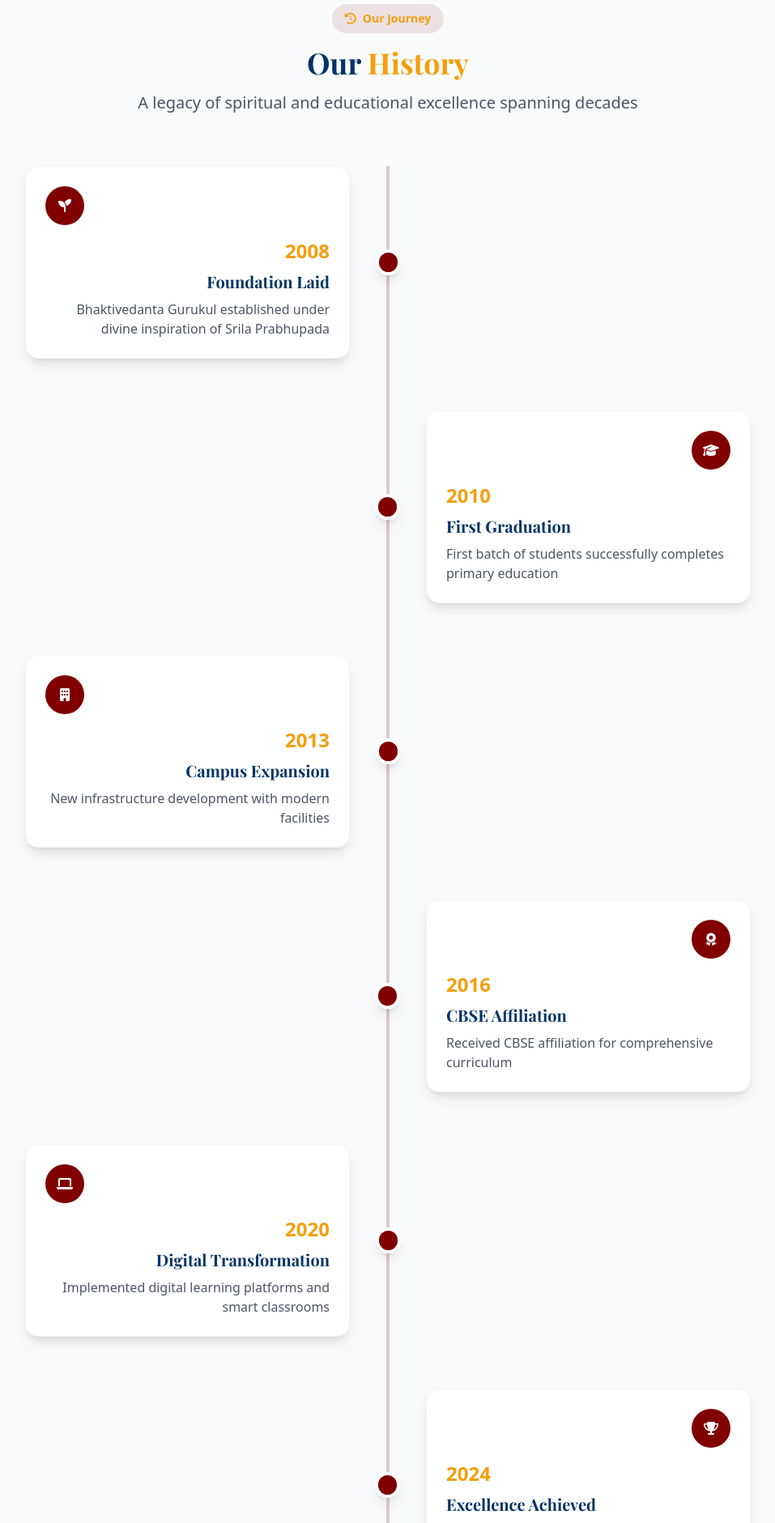
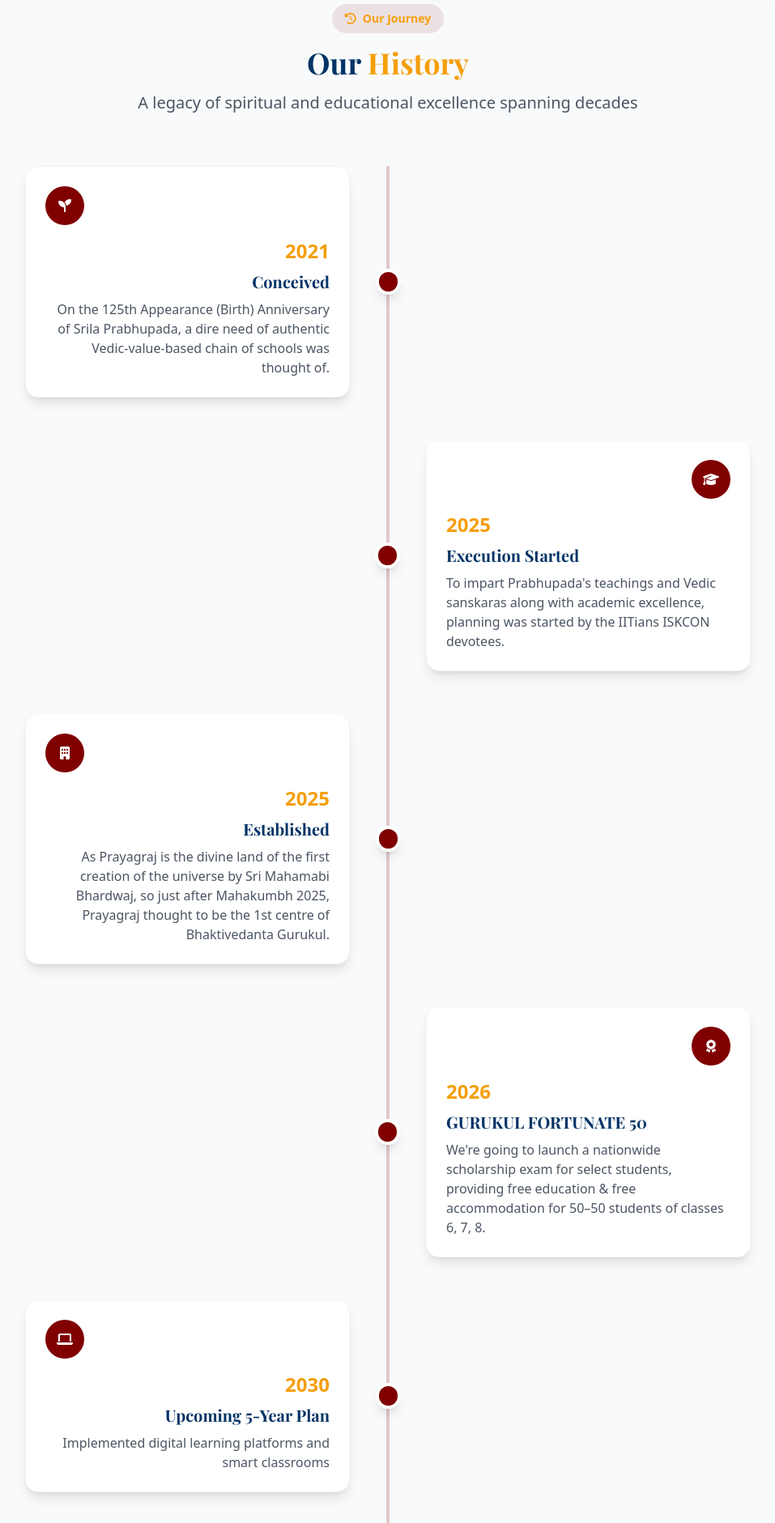
Before and after one commit to sdCodex/bvg-update, a PHP site: page /about.php in a window 1280 px wide. Shown: the part 1680-3561 px from the top of the page at 81% size, without its empty margins (161-1118 px from the left). Run offline with PHP 8.4, Linux system fonts and the light colour scheme; some libraries are stand-ins or nearby versions.

Commit message:
correct path and content

```diff
--- a/about.php
+++ b/about.php
@@ -113,15 +113,15 @@
     <div class="max-w-7xl mx-auto px-4">
         <div class="grid grid-cols-2 md:grid-cols-4 gap-8">
             <div class="text-center fade-in-up">
-                <div class="text-3xl md:text-4xl font-bold text-accent mb-2">500+</div>
+                <div class="text-3xl md:text-4xl font-bold text-accent mb-2">50+</div>
                 <div class="text-secondary font-medium">Students Enrolled</div>
             </div>
             <div class="text-center fade-in-up">
-                <div class="text-3xl md:text-4xl font-bold text-accent mb-2">50+</div>
+                <div class="text-3xl md:text-4xl font-bold text-accent mb-2">20+</div>
                 <div class="text-secondary font-medium">Expert Faculty</div>
             </div>
             <div class="text-center fade-in-up">
-                <div class="text-3xl md:text-4xl font-bold text-accent mb-2">15+</div>
+                <div class="text-3xl md:text-4xl font-bold text-accent mb-2">5+</div>
                 <div class="text-secondary font-medium">Years Experience</div>
             </div>
             <div class="text-center fade-in-up">
@@ -241,59 +241,68 @@
         <!-- Timeline -->
         <div class="max-w-4xl mx-auto">
             <div class="relative">
-                <!-- Timeline Line -->
-                <div class="absolute left-1/2 transform -translate-x-1/2 w-1 bg-accent/20 h-full"></div>
+                <!-- Timeline Line - Hidden on mobile -->
+                <div class="hidden md:block absolute left-1/2 transform -translate-x-1/2 w-1 bg-accent/20 h-full"></div>
 
                 <?php
                 $timeline_events = [
                     [
-                        'year' => '2008',
-                        'title' => 'Foundation Laid',
-                        'description' => 'Bhaktivedanta Gurukul established under divine inspiration of Srila Prabhupada',
+                        'year' => '2021',
+                        'title' => 'Conceived',
+                        'description' => 'On the 125th Appearance (Birth) Anniversary of Srila Prabhupada, a dire need of authentic Vedic-value-based chain of schools was thought of.',
                         'icon' => 'fas fa-seedling',
                         'side' => 'left'
                     ],
                     [
-                        'year' => '2010',
-                        'title' => 'First Graduation',
-                        'description' => 'First batch of students successfully completes primary education',
+                        'year' => '2025',
+                        'title' => 'Execution Started',
+                        'description' => 'To impart Prabhupada\'s teachings and Vedic sanskaras along with academic excellence, planning was started by the IITians ISKCON devotees.',
                         'icon' => 'fas fa-graduation-cap',
                         'side' => 'right'
                     ],
                     [
-                        'year' => '2013',
-                        'title' => 'Campus Expansion',
-                        'description' => 'New infrastructure development with modern facilities',
+                        'year' => '2025',
+                        'title' => 'Established',
+                        'description' => 'As Prayagraj is the divine land of the first creation of the universe by Sri Mahamabi Bhardwaj, so just after Mahakumbh 2025, Prayagraj thought to be the 1st centre of Bhaktivedanta Gurukul.',
                         'icon' => 'fas fa-building',
                         'side' => 'left'
                     ],
                     [
-                        'year' => '2016',
-                        'title' => 'CBSE Affiliation',
-                        'description' => 'Received CBSE affiliation for comprehensive curriculum',
+                        'year' => '2026',
+                        'title' => 'GURUKUL FORTUNATE 50',
+                        'description' => 'We\'re going to launch a nationwide scholarship exam for select students, providing free education & free accommodation for 50–50 students of classes 6, 7, 8.',
                         'icon' => 'fas fa-award',
                         'side' => 'right'
                     ],
                     [
-                        'year' => '2020',
-                        'title' => 'Digital Transformation',
+                        'year' => '2030',
+                        'title' => 'Upcoming 5-Year Plan',
                         'description' => 'Implemented digital learning platforms and smart classrooms',
                         'icon' => 'fas fa-laptop',
                         'side' => 'left'
                     ],
                     [
-                        'year' => '2024',
-                        'title' => 'Excellence Achieved',
-                        'description' => 'Recognized as leading institution for holistic education',
+                        'year' => '2050',
+                        'title' => 'Upcoming 25-Year Plan',
+                        'description' => 'To have presence of Bhaktivedanta Gurukul in every state of Bharat.',
                         'icon' => 'fas fa-trophy',
                         'side' => 'right'
+                    ],
+                    [
+                        'year' => '2096',
+                        'title' => 'AIM Offering to Srila Prabhupada on his 200th Birth Anniversary (Vyasa Puja)',
+                        'description' => 'To have a branch of Bhaktivedanta Gurukul in every district of Bharat (India).',
+                        'icon' => 'fas fa-trophy',
+                        'side' => 'left'
                     ]
                 ];
 
                 foreach ($timeline_events as $index => $event):
                 ?>
-                <div class="relative mb-12 fade-in-up pb-4">
-                    <div class="flex items-center w-full <?php echo $event['side'] === 'left' ? 'flex-row' : 'flex-row-reverse'; ?>">
+                <!-- Timeline Item -->
+                <div class="relative mb-8 fade-in-up">
+                    <!-- Desktop Layout -->
+                    <div class="hidden md:flex items-center w-full pb-5 <?php echo $event['side'] === 'left' ? 'flex-row' : 'flex-row-reverse'; ?>">
                         <div class="w-1/2 <?php echo $event['side'] === 'left' ? 'pr-8 text-right' : 'pl-8'; ?>">
                             <div class="bg-white rounded-2xl shadow-lg p-6 border border-gray-100 hover-lift">
                                 <div class="w-12 h-12 bg-accent rounded-full flex items-center justify-center mb-4 mx-<?php echo $event['side'] === 'left' ? 'auto ml-0' : 'auto mr-0'; ?>">
@@ -306,6 +315,33 @@
                         </div>
                         <div class="w-8 h-8 bg-accent rounded-full border-4 border-white shadow-lg z-10"></div>
                         <div class="w-1/2"></div>
+                    </div>
+
+                    <!-- Mobile Layout - Simple and Clean -->
+                    <div class="md:hidden w-full">
+                        <div class="flex items-start">
+                            <!-- Timeline Dot and Line -->
+                            <div class="flex flex-col items-center w-8 mr-4 flex-shrink-0">
+                                <div class="w-6 h-6 bg-accent rounded-full border-2 border-white shadow-md z-10"></div>
+                                <?php if($index < count($timeline_events) - 1): ?>
+                                <div class="w-1 bg-accent/20 flex-grow mt-2"></div>
+                                <?php endif; ?>
+                            </div>
+
+                            <!-- Content -->
+                            <div class="flex-1 bg-white rounded-xl shadow-md p-4 border border-gray-100 mb-4">
+                                <div class="flex items-start mb-3">
+                                    <div class="w-8 h-8 bg-accent rounded-full flex items-center justify-center mr-3 flex-shrink-0 mt-1">
+                                        <i class="<?php echo $event['icon']; ?> text-white text-xs"></i>
+                                    </div>
+                                    <div class="flex-1">
+                                        <div class="text-lg font-bold text-accent mb-1"><?php echo $event['year']; ?></div>
+                                        <h3 class="font-serif text-base font-bold text-primary mb-2"><?php echo $event['title']; ?></h3>
+                                        <p class="text-gray-600 text-sm leading-relaxed"><?php echo $event['description']; ?></p>
+                                    </div>
+                                </div>
+                            </div>
+                        </div>
                     </div>
                 </div>
                 <?php endforeach; ?>
@@ -446,12 +482,12 @@
                 <div class="rounded-2xl overflow-hidden shadow-lg">
                     <img src="<?php echo $base_url; ?>/images/icons/about-page1.jpeg"
                          alt="Modern Classroom"
-                         class="w-full h-48 object-cover hover:scale-105 transition-transform duration-500">
+                         class="w-full h-42 object-cover hover:scale-105 transition-transform duration-500">
                 </div>
                 <div class="rounded-2xl overflow-hidden shadow-lg">
                     <img src="<?php echo $base_url; ?>/images/icons/class1.jpeg"
                          alt="School Library"
-                         class="w-full h-48 object-cover hover:scale-105 transition-transform duration-500">
+                         class="w-full h-42 object-cover hover:scale-105 transition-transform duration-500">
                 </div>
                 <div class="rounded-2xl overflow-hidden shadow-lg">
                     <img src="<?php echo $base_url; ?>/images/icons/class2.jpeg"
--- a/includes/footer.php
+++ b/includes/footer.php
@@ -99,10 +99,10 @@
                             Our mission is to nurture young minds with knowledge, values, and skills for a meaningful life.
                         </p>
                         <div class="flex space-x-4">
-                              <a href="https://whatsapp.com/channel/0029VbB2O3F8KMqcp0Eu4A21" class="bg-secondary w-10 h-10 rounded-full flex items-center justify-center text-gray-300 hover:text-white hover:bg-accent transition-all duration-300">
+                            <a href="https://whatsapp.com/channel/0029VbB2O3F8KMqcp0Eu4A21" class="bg-secondary w-10 h-10 rounded-full flex items-center justify-center text-gray-300 hover:text-white hover:bg-accent transition-all duration-300">
                                 <i class="fab fa-whatsapp"></i>
                             </a>
-                             <a href="https://www.instagram.com/bhaktivedanta.gurukul" class="bg-secondary w-10 h-10 rounded-full flex items-center justify-center text-gray-300 hover:text-white hover:bg-accent transition-all duration-300">
+                            <a href="https://www.instagram.com/bhaktivedanta.gurukul" class="bg-secondary w-10 h-10 rounded-full flex items-center justify-center text-gray-300 hover:text-white hover:bg-accent transition-all duration-300">
                                 <i class="fab fa-instagram"></i>
                             </a>
                             <a href="https://www.facebook.com/share/1Bd7wGt7PP/" class="bg-secondary w-10 h-10 rounded-full flex items-center justify-center text-gray-300 hover:text-white hover:bg-accent transition-all duration-300">
@@ -137,30 +137,42 @@
                             <li><a href="<?php echo $base_url; ?>/contact.php" class="footer-link text-gray-300 hover:text-white block">Contact</a></li>
                         </ul>
                     </div>
-
                     <!-- Contact Info -->
                     <div>
                         <h4 class="font-serif text-lg font-semibold mb-6 pb-2 border-b border-accent inline-block">Contact Info</h4>
                         <div class="space-y-4 text-gray-300">
+
+                            <!-- Location -->
                             <div class="flex items-start space-x-3">
                                 <i class="fas fa-map-marker-alt text-accent mt-1"></i>
-                                <span>Bhaktivedanta Gurukul, Near ISKCON Prayagraj,
-                                    Mutthi Ganj, Prayagraj, UP- 211003</span>
+                                <a href="https://www.google.com/maps?q=Bhaktivedanta+Gurukul,+Near+ISKCON+Prayagraj,+Mutthi+Ganj,+Prayagraj,+UP-211003"
+                                    target="_blank"
+                                    class="hover:text-accent transition-colors">
+                                    Bhaktivedanta Gurukul, Near ISKCON Prayagraj,
+                                    Mutthi Ganj, Prayagraj, UP- 211003
+                                </a>
                             </div>
+
+                            <!-- Phone -->
                             <div class="flex items-center space-x-3">
                                 <i class="fas fa-phone text-accent"></i>
-                                <span>+91 7618040040</span>
+                                <a href="tel:+917618040040" class="hover:text-accent transition-colors">+91 7618040040</a>
                             </div>
+
+                            <!-- Email -->
                             <div class="flex items-center space-x-3">
                                 <i class="fas fa-envelope text-accent"></i>
-                                <span>info@ourgurukul.org</span>
+                                <a href="mailto:info@ourgurukul.org" class="hover:text-accent transition-colors">info@ourgurukul.org</a>
                             </div>
+
+                            <!-- Timing -->
                             <div class="flex items-center space-x-3">
                                 <i class="fas fa-clock text-accent"></i>
                                 <span>Mon - Sat: 8:00 AM - 2:00 PM</span>
                             </div>
                         </div>
                     </div>
+
 
                     <!-- Map Section -->
                     <div>
--- a/pages/admissions/index.php
+++ b/pages/admissions/index.php
@@ -323,7 +323,7 @@
                         </div>
                     </div>
                     <div class="mt-4 pt-4 border-t border-gray-200">
-                        <a href="../contact.php" class="w-full bg-accent hover:bg-red-700 text-white font-semibold py-3 px-4 rounded-lg transition-all duration-300 inline-flex items-center justify-center">
+                        <a href="<?php echo $base_url; ?>/contact.php" class="w-full bg-accent hover:bg-red-700 text-white font-semibold py-3 px-4 rounded-lg transition-all duration-300 inline-flex items-center justify-center">
                             <i class="fas fa-map-marker-alt mr-2"></i>
                             Visit Campus
                         </a>
--- a/pages/career/index.php
+++ b/pages/career/index.php
@@ -378,7 +378,7 @@
             <div class="bg-red-50 rounded-2xl p-8">
                 <h3 class="font-serif text-2xl font-bold text-primary mb-4">Still have questions?</h3>
                 <p class="text-gray-600 mb-6">Our HR team is here to help you with any career-related queries.</p>
-                <a href="../contact.php" class="bg-accent hover:bg-red-700 text-white font-semibold py-3 px-8 rounded-lg transition-all duration-300 inline-flex items-center">
+                <a href="<?php echo $base_url; ?>/contact.php" class="bg-accent hover:bg-red-700 text-white font-semibold py-3 px-8 rounded-lg transition-all duration-300 inline-flex items-center">
                     <i class="fas fa-envelope mr-3"></i> Contact HR Department
                 </a>
             </div>
@@ -399,7 +399,7 @@
             <a href="application.php" class="bg-white text-primary hover:bg-gray-100 font-semibold py-4 px-8 rounded-lg transition-all duration-300 transform hover:scale-105 shadow-lg inline-flex items-center justify-center">
                 Start Your Application
             </a>
-            <a href="../../contact.php" class="border-2 border-white text-white hover:bg-white hover:text-primary font-semibold py-4 px-8 rounded-lg transition-all duration-300 transform hover:scale-105 inline-flex items-center justify-center">
+            <a href="<?php echo $base_url; ?>/contact.php" class="border-2 border-white text-white hover:bg-white hover:text-primary font-semibold py-4 px-8 rounded-lg transition-all duration-300 transform hover:scale-105 inline-flex items-center justify-center">
                 Contact HR Team
             </a>
         </div>
```
Also changed, not shown: index.php (+6 -6 lines), images/icons/home-hero-11.jpeg (renamed from images/icons/WhatsApp Image 2025-10-24 at 6.32.53 PM.jpeg).
